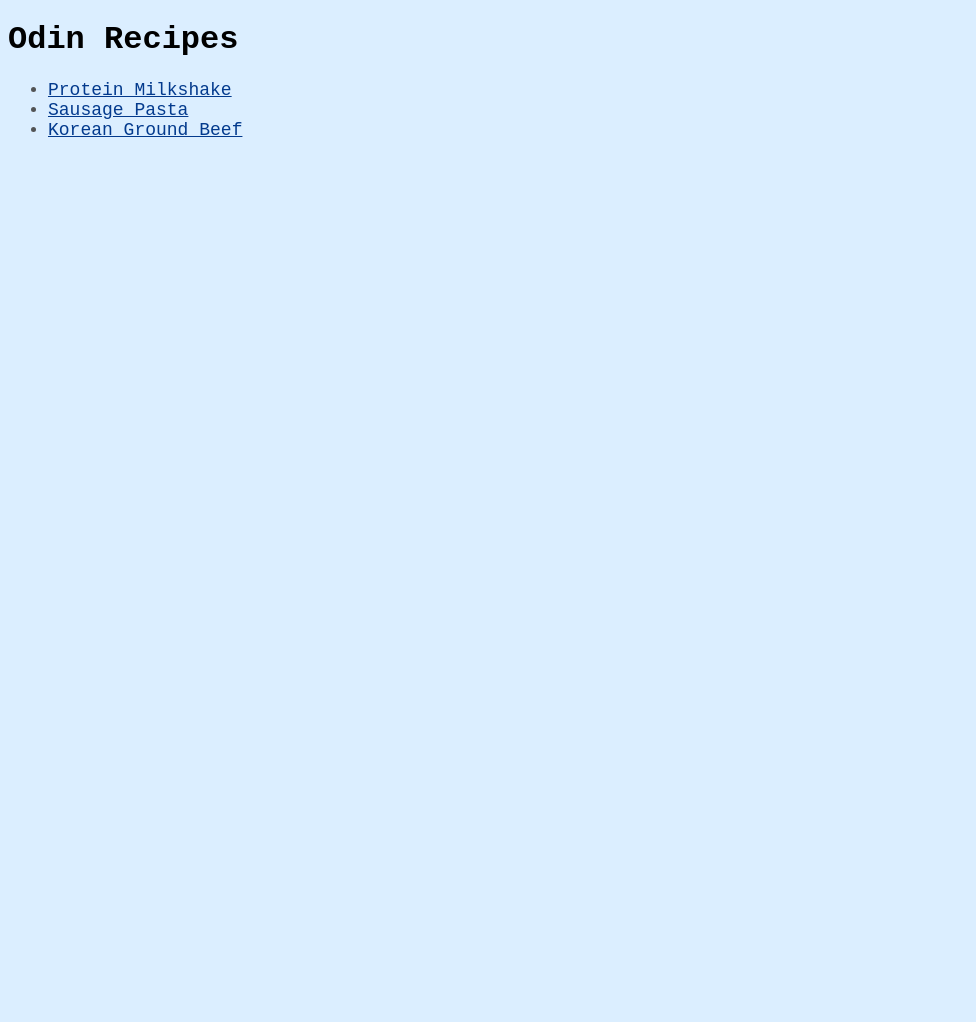
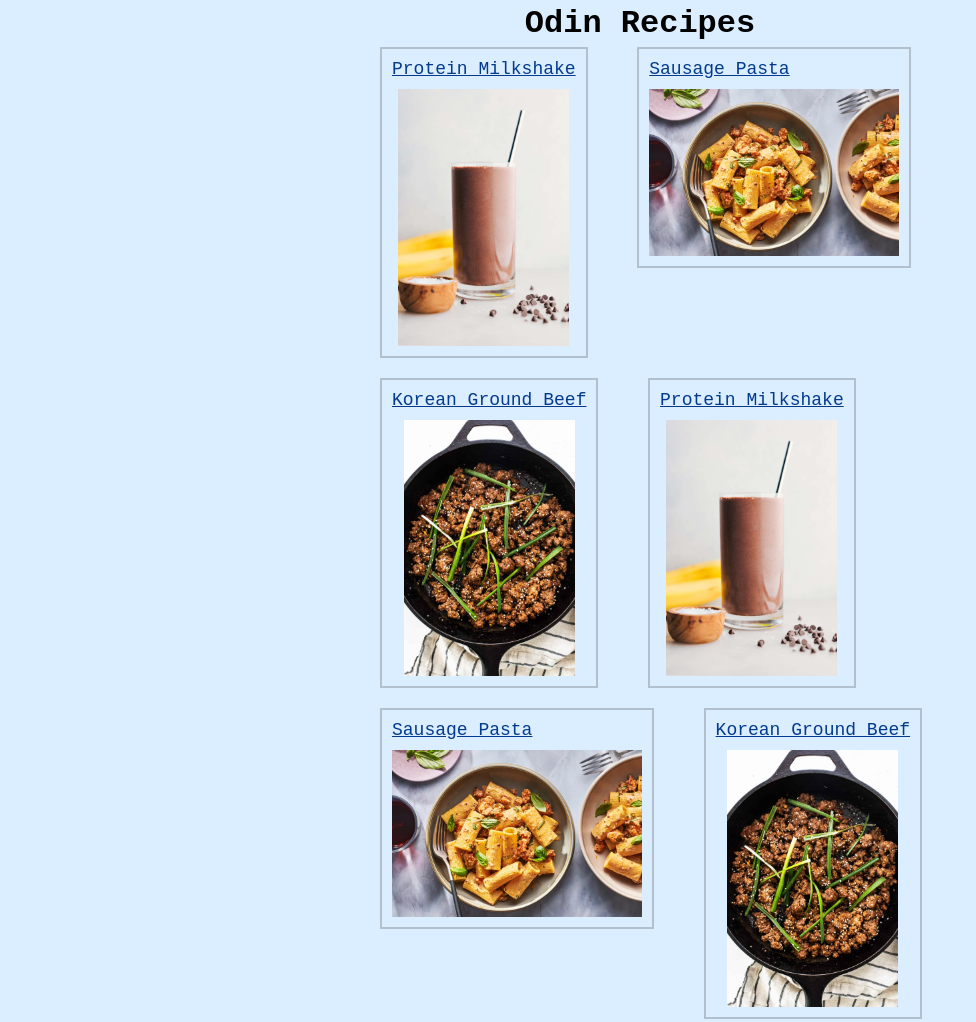
Before and after one commit to TylerMcKenna/odin-recipes, a plain HTML site: page index.html in a window 1280 px wide. Shown: the top 1022 px of the page, without its empty margins (0-976 px from the left). Before the commit the page ends 800 px from the top, so only its background shows below. Drawn offline with Linux system fonts and the light colour scheme.

Commit message:
Add more styling to index.html
Added spacing and some styling to the list elements

```diff
--- a/index.html
+++ b/index.html
@@ -6,11 +6,62 @@
         <title>Recipes Home</title>
     </head>
     <body>
-        <h1>Odin Recipes</h1>
-        <ul>
-            <li><a href="./recipes/proteinMilkshake.html">Protein Milkshake</a></li>
-            <li><a href="./recipes/sausagePasta.html">Sausage Pasta</a></li>
-            <li><a href="./recipes/koreanGroundBeef.html">Korean Ground Beef</a></li>
+        <h1 class="pageTitle">Odin Recipes</h1>
+        <ul class="recipesLinks">
+            <li class="recipesElement">
+                <a class="recipeLink" href="./recipes/proteinMilkshake.html">
+                    Protein Milkshake
+                    <img class="recipeImage" src="./recipes/photos/proteinMilkshake.jpeg" width="171" height="auto" alt="Protein Milkshake">
+                </a>
+            </li>
+            <li class="recipesElement">
+                <a class="recipeLink" href="./recipes/sausagePasta.html">
+                    Sausage Pasta
+                    <img class="recipeImage" src="./recipes/photos/sausagePasta.png" width="250" height="auto" alt="Sausage Pasta">
+                </a>
+            </li>
+            <li class="recipesElement">
+                <a class="recipeLink" href="./recipes/koreanGroundBeef.html">
+                    Korean Ground Beef
+                    <img class="recipeImage" src="./recipes/photos/koreanGroundBeef.jpeg" width="171" height="auto" alt="Korean Ground Beef">
+                </a>
+            </li>
+            <li class="recipesElement">
+                <a class="recipeLink" href="./recipes/proteinMilkshake.html">
+                    Protein Milkshake
+                    <img class="recipeImage" src="./recipes/photos/proteinMilkshake.jpeg" width="171" height="auto" alt="Protein Milkshake">
+                </a>
+            </li>
+            <li class="recipesElement">
+                <a class="recipeLink" href="./recipes/sausagePasta.html">
+                    Sausage Pasta
+                    <img class="recipeImage" src="./recipes/photos/sausagePasta.png" width="250" height="auto" alt="Sausage Pasta">
+                </a>
+            </li>
+            <li class="recipesElement">
+                <a class="recipeLink" href="./recipes/koreanGroundBeef.html">
+                    Korean Ground Beef
+                    <img class="recipeImage" src="./recipes/photos/koreanGroundBeef.jpeg" width="171" height="auto" alt="Korean Ground Beef">
+                </a>
+            </li>
+            <li class="recipesElement">
+                <a class="recipeLink" href="./recipes/proteinMilkshake.html">
+                    Protein Milkshake
+                    <img class="recipeImage" src="./recipes/photos/proteinMilkshake.jpeg" width="171" height="auto" alt="Protein Milkshake">
+                </a>
+            </li>
+            <li class="recipesElement">
+                <a class="recipeLink" href="./recipes/sausagePasta.html">
+                    Sausage Pasta
+                    <img class="recipeImage" src="./recipes/photos/sausagePasta.png" width="250" height="auto" alt="Sausage Pasta">
+                </a>
+            </li>
+            <li class="recipesElement">
+                <a class="recipeLink" href="./recipes/koreanGroundBeef.html">
+                    Korean Ground Beef
+                    <img class="recipeImage" src="./recipes/photos/koreanGroundBeef.jpeg" width="171" height="auto" alt="Korean Ground Beef">
+                </a>
+            </li>
         </ul>
     </body>
 </html>
--- a/styles.css
+++ b/styles.css
@@ -1,6 +1,42 @@
 * {
     font-family: 'Courier New', monospace;
     background-color: #dbeeff;
+    margin: 0;
+    box-sizing: border-box;
+}
+
+.pageTitle {
+    text-align: center;
+    margin: 5px 0px;
+}
+
+.recipesLinks {
+    width: 50%;
+    margin: 0px auto;
+}
+
+.recipesElement {
+    display: inline-block;
+    margin: 0px 20px 20px 20px;
+    border: 2px solid rgba(53, 53, 53, 0.247);
+}
+
+.recipesElement:hover {
+    border: 2px solid rgba(27, 27, 27, 0.479);
+}
+
+.recipeLink,
+.recipeImage {
+    display: block;
+}
+
+.recipeLink {
+    list-style-type: none;
+    padding: 10px;
+}
+
+.recipeImage {
+    margin: 10px auto 0px auto;
 }
 
 a {
```
Also changed, not shown: recipes/koreanGroundBeef.html (+1 -1 lines), recipes/proteinMilkshake.html (+1 -1 lines), recipes/sausagePasta.html (+1 -1 lines).
